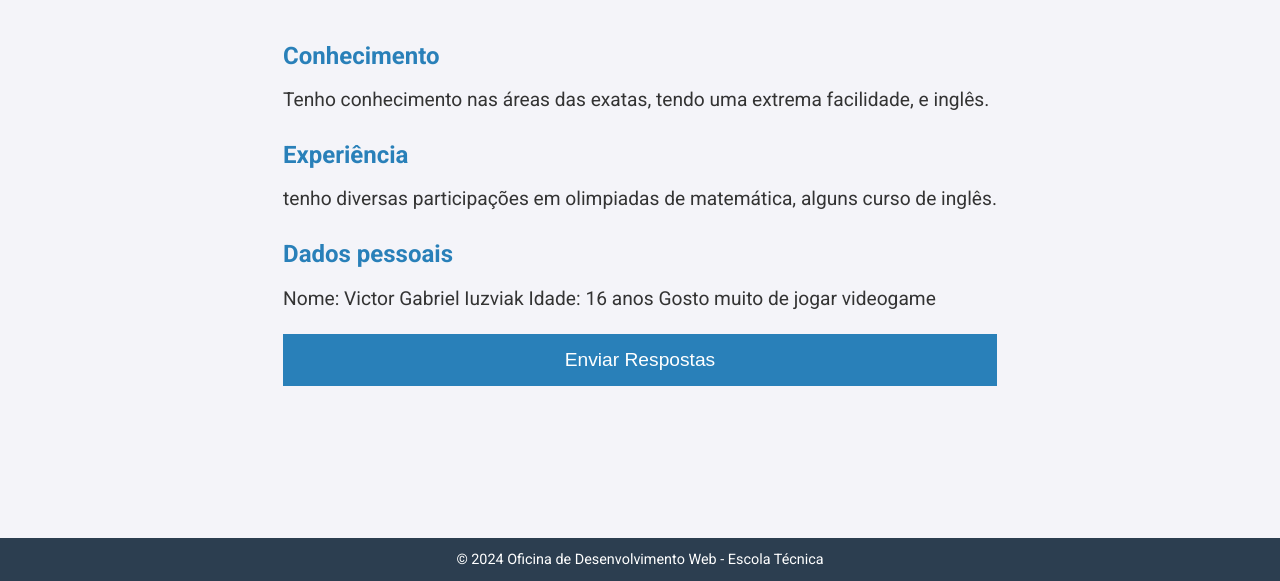
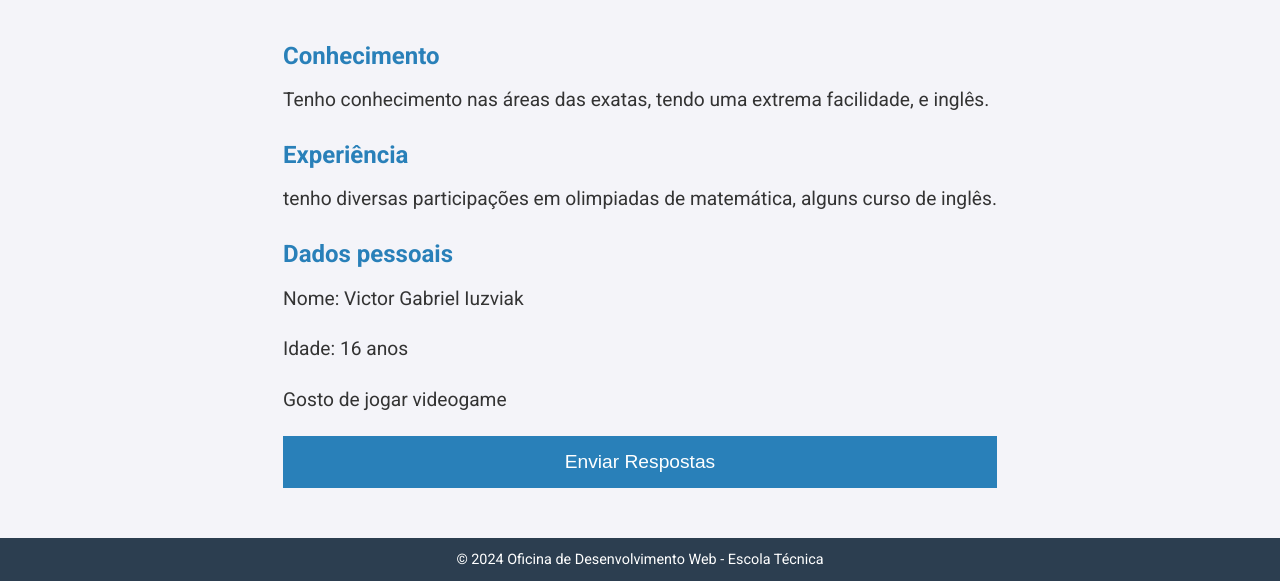
Before and after one commit to VictorIuzviak/curricolo-atividade, a plain HTML site: page index.html in a window 1280 px wide. Shown: the part 219-800 px from the top of the page. Drawn offline with Linux system fonts and the light colour scheme.

Commit message:
Update index.html

```diff
--- a/index.html
+++ b/index.html
@@ -26,9 +26,9 @@
             <p>tenho diversas participações em olimpiadas de matemática, alguns curso de inglês.</p>
 
             <h3>Dados pessoais</h3>
-            <p>Nome: Victor Gabriel Iuzviak
-               Idade: 16 anos
-               Gosto muito de jogar videogame</p>
+            <p>Nome: Victor Gabriel Iuzviak<p>
+            <p>Idade: 16 anos</p>
+            <p>Gosto de jogar videogame</p>
         </section>
 
         <button class="submit-btn">Enviar Respostas</button>
```
